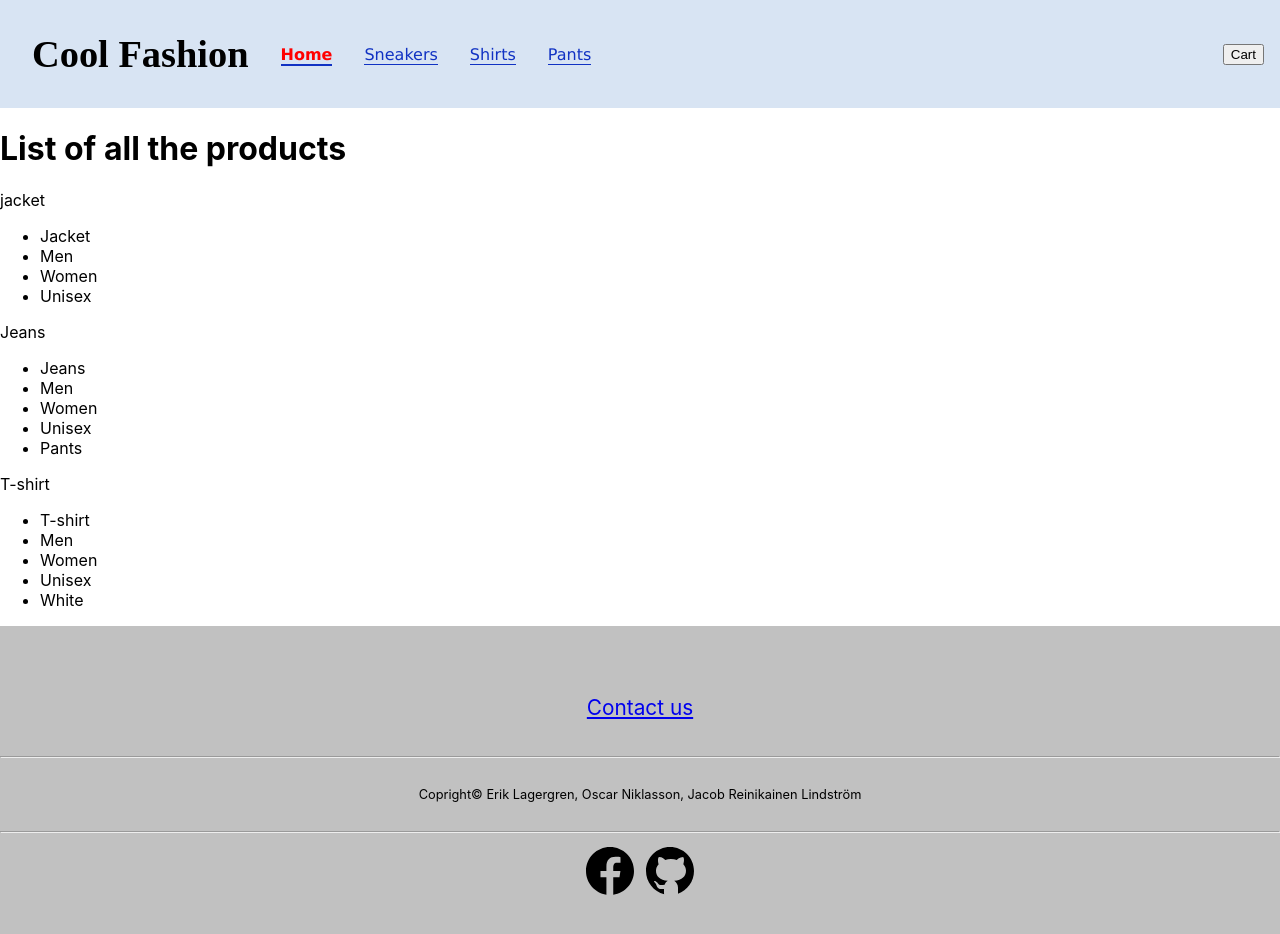
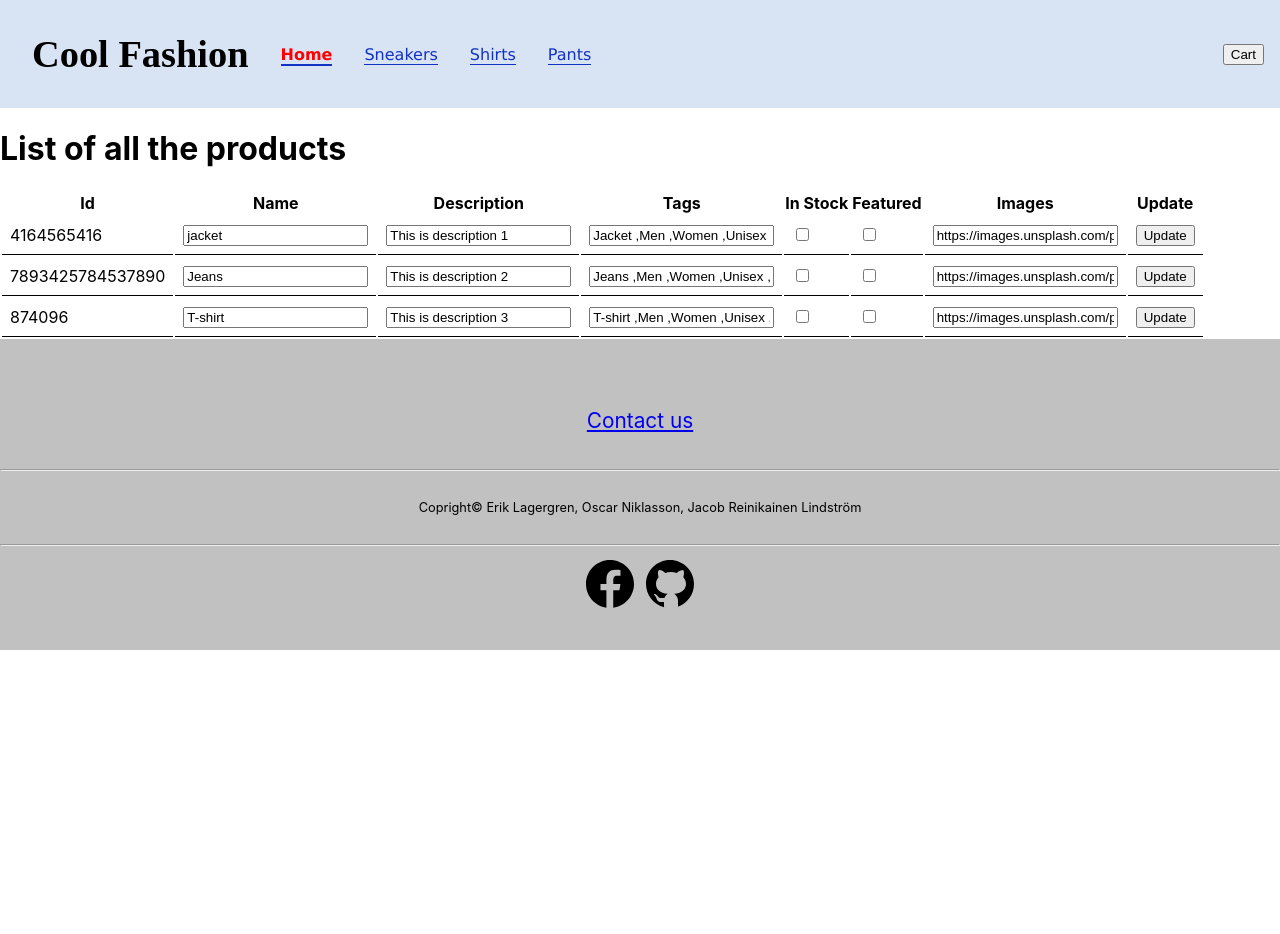
Before and after one commit to ErikLager/Agilt2.0, a React (Create React App) app in the folder agile2.0app/: page /admin in a window 1280 px wide. Shown: the top 934 px of the page. After the commit the page ends 800 px from the top, so only its background shows below. Built offline with nearby package versions, Linux system fonts and the light colour scheme; a web font is replaced by a local one.

Commit message:
Added frame for AdminProductList

```diff
--- a/agile2.0app/src/views/AdminProductList.js
+++ b/agile2.0app/src/views/AdminProductList.js
@@ -1,28 +1,90 @@
 import productlist from "./mockProduct";
+import "./AdminProductlist.css";
 
 const AdminProductList = () => {
-    return(
+    return (
         <>
             <h1>List of all the products</h1>
-            {
-                productlist.map((item, index) => {
-                    console.log(item);
-
-                    return(
-                        <div className="productelement">
-                            <p>{item.name}</p>
-                            {/* <img src={item.pictures[0]}></img> */}
-                            <ul>
-                                {item.categories.map((item, index)=>{
-                                    return(
-                                        <li key={index}>{item}</li>
-                                    )
-                                })}
-                            </ul>
-                        </div>
-                    )
-                })
-            }
+            <table>
+                <thead>
+                    <tr>
+                        <th>
+                            Id
+                        </th>
+                        <th>
+                            Name
+                        </th>
+                        <th>
+                            Description
+                        </th>
+                        <th>
+                            Tags
+                        </th>
+                        <th>
+                            In Stock
+                        </th>
+                        <th>
+                            Featured
+                        </th>
+                        <th>
+                            Images
+                        </th>
+                        <th>
+                            Update
+                        </th>
+                    </tr>
+                </thead>
+                <tbody>
+                    {
+                        productlist.map((item, index) => {
+                            let instock;
+                            if (item.inStock){
+                                instock="checked"
+                            }
+                            return (
+                                <tr key={index} className="item">
+                                    <td>
+                                        {item.id}
+                                    </td>
+                                    <td>
+                                        <input type="text" defaultValue={item.name} />
+                                    </td>
+                                    <td>
+                                        <input type="text" defaultValue={item.description} />
+                                    </td>
+                                    <td>
+                                        <input type="text" defaultValue=
+                                            {
+                                                item.categories.map((item) => {
+                                                    return `${item} \n`
+                                                })
+                                            }
+                                        />
+                                    </td>
+                                    <td>
+                                        <input type="checkbox"/>
+                                    </td>
+                                    <td>
+                                        <input type="checkbox"/>
+                                    </td>
+                                    <td>
+                                    <input type="text" rows="4" defaultValue=
+                                            {
+                                                item.pictures.map((item) => {
+                                                    return `${item} \n`
+                                                })
+                                            }
+                                        />
+                                    </td>
+                                    <td>
+                                        <button>Update</button>
+                                    </td>
+                                </tr>
+                            )
+                        })
+                    }
+                </tbody>
+            </table>
         </>
     )
 };
--- /dev/null
+++ b/agile2.0app/src/views/AdminProductlist.css
@@ -0,0 +1,4 @@
+.item td{
+    border-bottom: 1px solid black;
+    padding: .5rem;
+}
```
